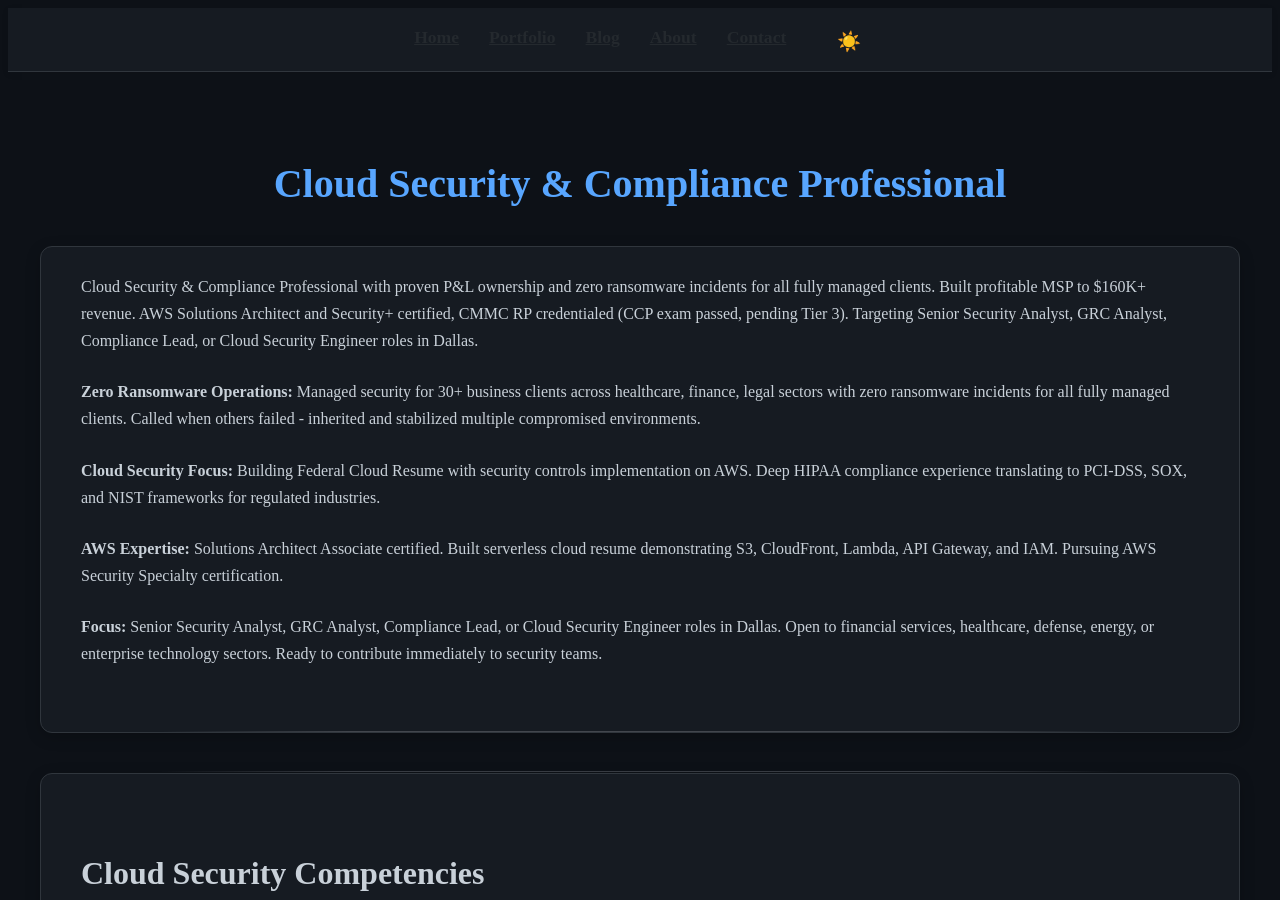
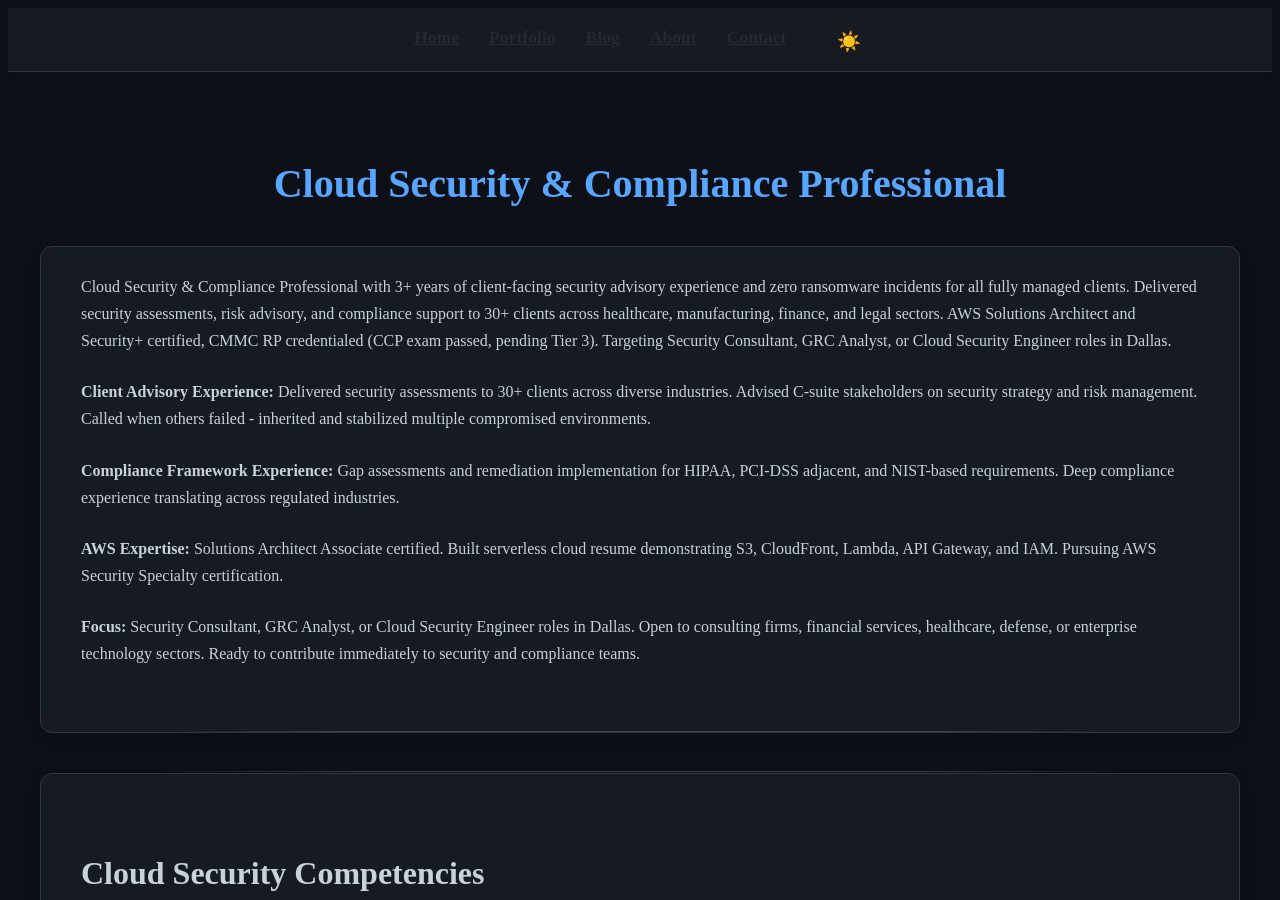
Before and after one commit to joshuamichaelhall/joshuamichaelhall.github.io, a Jekyll site: the page built from pages/about.md, in a window 1280 px wide and 900 px high. Built offline with Jekyll 4.4.1, drawn with Linux system fonts in a browser that asks for light colours; nearby versions of some CDN libraries; some of the changed text lies outside the part shown.

Commit message:
Update portfolio site for dual-track positioning
Update home layout, about.markdown, and pages/about.md with
client-facing advisory language. Target Security Consultant
and GRC roles. Add consulting firms to open industries.

Co-Authored-By: Claude Opus 4.5 <noreply@anthropic.com>

```diff
--- a/pages/about.md
+++ b/pages/about.md
@@ -7,15 +7,15 @@ permalink: /about/
 # Cloud Security & Compliance Professional
 
 <div class="content-section with-divider">
-  <p>Cloud Security & Compliance Professional with proven P&L ownership and zero ransomware incidents for all fully managed clients. Built profitable MSP to $160K+ revenue. AWS Solutions Architect and Security+ certified, CMMC RP credentialed (CCP exam passed, pending Tier 3). Targeting Senior Security Analyst, GRC Analyst, Compliance Lead, or Cloud Security Engineer roles in Dallas.</p>
+  <p>Cloud Security & Compliance Professional with 3+ years of client-facing security advisory experience and zero ransomware incidents for all fully managed clients. Delivered security assessments, risk advisory, and compliance support to 30+ clients across healthcare, manufacturing, finance, and legal sectors. AWS Solutions Architect and Security+ certified, CMMC RP credentialed (CCP exam passed, pending Tier 3). Targeting Security Consultant, GRC Analyst, or Cloud Security Engineer roles in Dallas.</p>
 
-  <p><strong>Zero Ransomware Operations:</strong> Managed security for 30+ business clients across healthcare, finance, legal sectors with zero ransomware incidents for all fully managed clients. Called when others failed - inherited and stabilized multiple compromised environments.</p>
+  <p><strong>Client Advisory Experience:</strong> Delivered security assessments to 30+ clients across diverse industries. Advised C-suite stakeholders on security strategy and risk management. Called when others failed - inherited and stabilized multiple compromised environments.</p>
 
-  <p><strong>Cloud Security Focus:</strong> Building Federal Cloud Resume with security controls implementation on AWS. Deep HIPAA compliance experience translating to PCI-DSS, SOX, and NIST frameworks for regulated industries.</p>
+  <p><strong>Compliance Framework Experience:</strong> Gap assessments and remediation implementation for HIPAA, PCI-DSS adjacent, and NIST-based requirements. Deep compliance experience translating across regulated industries.</p>
 
   <p><strong>AWS Expertise:</strong> Solutions Architect Associate certified. Built serverless cloud resume demonstrating S3, CloudFront, Lambda, API Gateway, and IAM. Pursuing AWS Security Specialty certification.</p>
 
-  <p><strong>Focus:</strong> Senior Security Analyst, GRC Analyst, Compliance Lead, or Cloud Security Engineer roles in Dallas. Open to financial services, healthcare, defense, energy, or enterprise technology sectors. Ready to contribute immediately to security teams.</p>
+  <p><strong>Focus:</strong> Security Consultant, GRC Analyst, or Cloud Security Engineer roles in Dallas. Open to consulting firms, financial services, healthcare, defense, or enterprise technology sectors. Ready to contribute immediately to security and compliance teams.</p>
 </div>
 
 <div class="content-section with-divider">
@@ -97,20 +97,20 @@ permalink: /about/
   <h2>Professional Experience Highlights</h2>
   <div class="expertise-grid">
     <div class="expertise-item">
-      <h3>MSP Security Operations</h3>
-      <p>Managed security for 30+ clients with zero ransomware incidents for fully managed clients. Deployed 11 enterprise firewalls, secured 100+ endpoints with EDR and monitoring.</p>
+      <h3>Client Advisory Services</h3>
+      <p>Delivered security assessments and advisory services to 30+ clients across healthcare, manufacturing, finance, and legal sectors. End-to-end engagement ownership from assessment to remediation.</p>
     </div>
     <div class="expertise-item">
-      <h3>Cloud Transformations</h3>
-      <p>Managed comprehensive IT infrastructure including network design, security implementation, and system integrations. Maintained zero ransomware incidents across all client environments.</p>
+      <h3>Compliance Implementation</h3>
+      <p>Conducted gap assessments and implemented remediation for HIPAA, PCI-DSS adjacent requirements. Framework experience translates across regulated industries.</p>
     </div>
     <div class="expertise-item">
       <h3>Enterprise Deployment</h3>
       <p>Led 11-person team through 5,000+ system HIPAA-compliant deployment at Vanderbilt Hospital. Delivered on time with zero security incidents.</p>
     </div>
     <div class="expertise-item">
-      <h3>Strategic Consulting</h3>
-      <p>Current consulting work includes IT infrastructure assessment and technology strategy development while building cloud architecture expertise through hands-on projects.</p>
+      <h3>Security Architecture</h3>
+      <p>Designed and deployed 11 enterprise firewalls with network segmentation. Stabilized multiple compromised environments others had abandoned.</p>
     </div>
   </div>
 </div>
@@ -153,13 +153,13 @@ permalink: /about/
     </div>
     <div class="expertise-item">
       <h3>Contact</h3>
-      <p>Open to Senior Security Analyst, GRC, or Cloud Security opportunities in Dallas</p>
+      <p>Open to Security Consultant, GRC Analyst, or Cloud Security opportunities in Dallas</p>
       <p>Currently in AR, relocating for the right role</p>
     </div>
   </div>
 
   <div class="quote">
-    <p>Helping enterprises build secure cloud infrastructure through operational experience and compliance expertise.</p>
-    <div class="quote-author">— Cloud Security Professional | Former MSP Owner | Dallas 2026</div>
+    <p>Helping organizations build secure infrastructure through client-facing advisory and compliance expertise.</p>
+    <div class="quote-author">— Security & Compliance Professional | Dallas 2026</div>
   </div>
 </div>
```
Also changed, not shown: _layouts/home.html (+4 -4 lines), about.markdown (+14 -15 lines).
